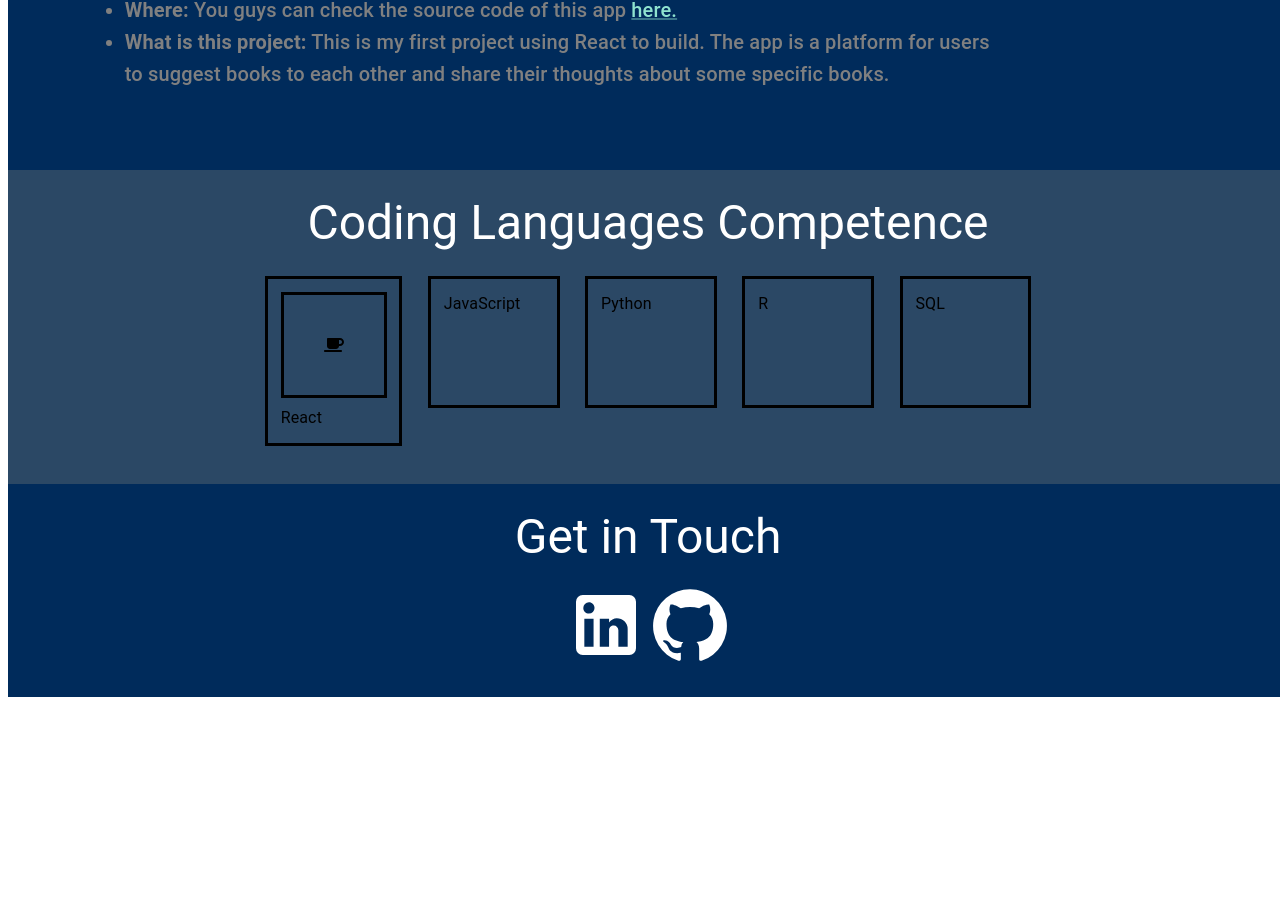
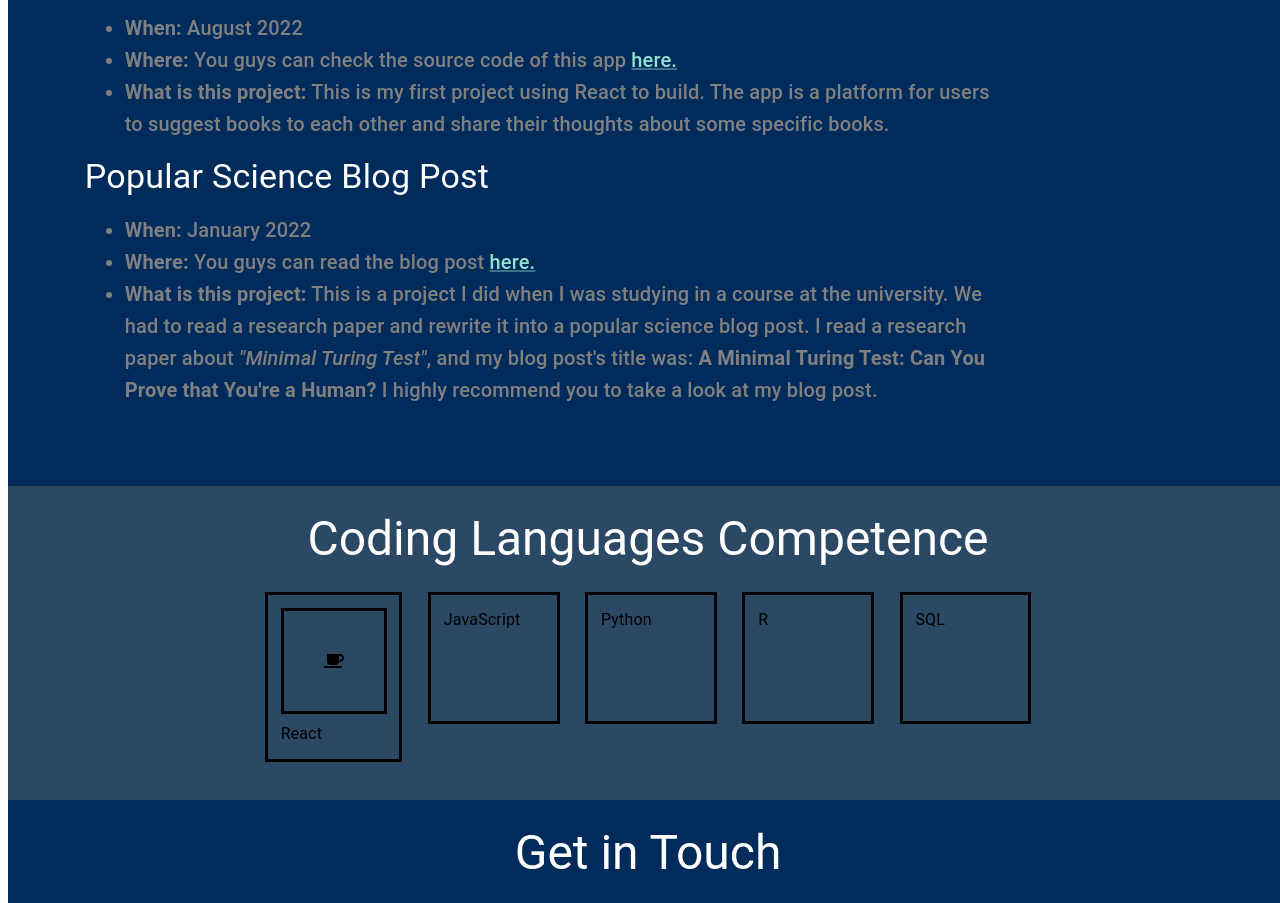
Before and after one commit to triluu03/personal-portfolio, a React (Create React App) app: page / in a window 1280 px wide. Shown: the part 2517-3420 px from the top of the page. Before the commit the page ends 3222 px from the top, so only its background shows below. Built offline with nearby package versions, Linux system fonts and the light colour scheme.

Commit message:
add projects section and pdf files

```diff
--- a/src/components/Header.js
+++ b/src/components/Header.js
@@ -14,7 +14,7 @@ const Header = () => {
         <Box
             sx={{
                 width: '100vw',
-                height: 500,
+                height: 550,
                 textAlign: 'center',
                 bgcolor: 'secondary.main',
             }}
--- a/src/components/Projects.js
+++ b/src/components/Projects.js
@@ -1,4 +1,6 @@
 import { Box, Typography, Link } from '@mui/material'
+
+import BlogPost from "../PDF_files/Can_you_prove_that_you're_a_human.pdf"
 
 const Projects = () => {
     return (
@@ -60,6 +62,7 @@ const Projects = () => {
                         app{' '}
                         <Link
                             href='https://github.com/triluu03/bookapp'
+                            target='_blank'
                             color='cardTitle.main'
                         >
                             here.
@@ -78,6 +81,62 @@ const Projects = () => {
                     </Typography>
                 </ul>
             </Box>
+            <Box
+                sx={{
+                    display: 'flex',
+                    width: '100%',
+                    justifyContent: 'left',
+                    flexDirection: 'column',
+                    ml: '6%',
+                }}
+            >
+                <Typography variant='h4' color='textPrimary.main'>
+                    Popular Science Blog Post
+                </Typography>
+                <ul>
+                    <Typography
+                        component='li'
+                        variant='h6'
+                        color='textSecondary.main'
+                        sx={{ maxWidth: '70%' }}
+                    >
+                        <b>When:</b> January 2022
+                    </Typography>
+                    <Typography
+                        component='li'
+                        variant='h6'
+                        color='textSecondary.main'
+                        sx={{ maxWidth: '70%' }}
+                    >
+                        <b>Where:</b> You guys can read the blog post{' '}
+                        <Link
+                            href={BlogPost}
+                            color='cardTitle.main'
+                            target='_blank'
+                        >
+                            here.
+                        </Link>
+                    </Typography>
+                    <Typography
+                        component='li'
+                        variant='h6'
+                        color='textSecondary.main'
+                        sx={{ maxWidth: '70%' }}
+                    >
+                        <b>What is this project:</b> This is a project I did
+                        when I was studying in a course at the university. We
+                        had to read a research paper and rewrite it into a
+                        popular science blog post. I read a research paper about{' '}
+                        <i>"Minimal Turing Test"</i>, and my blog post's title
+                        was:{' '}
+                        <b>
+                            A Minimal Turing Test: Can You Prove that You're a
+                            Human?
+                        </b>{' '}
+                        I highly recommend you to take a look at my blog post.
+                    </Typography>
+                </ul>
+            </Box>
         </Box>
     )
 }
```
Also changed, not shown: 1 other file (tests, documents, lock files or other folders).
